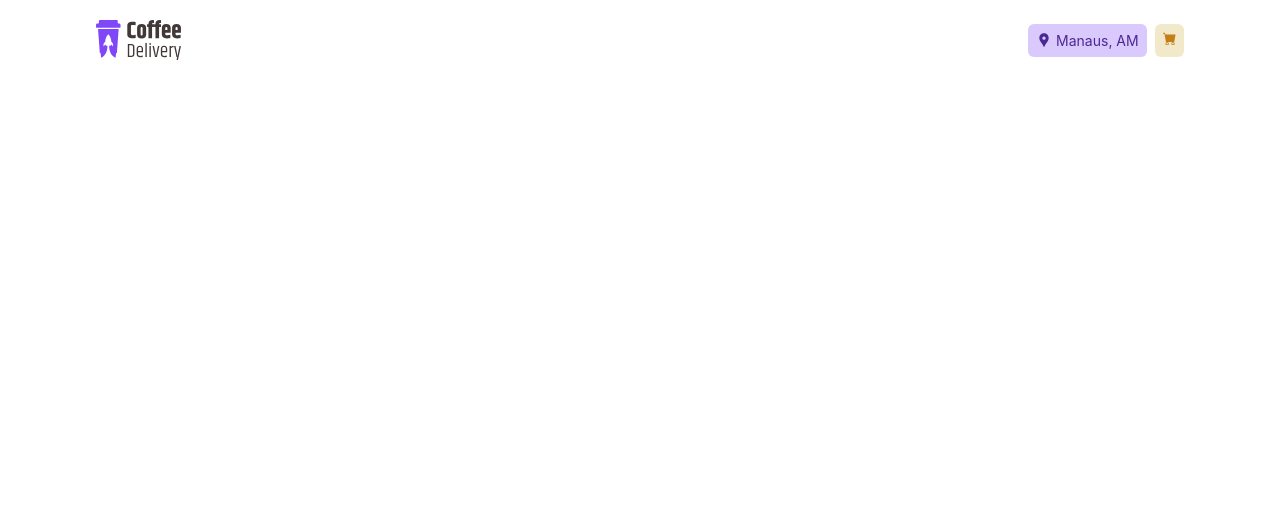
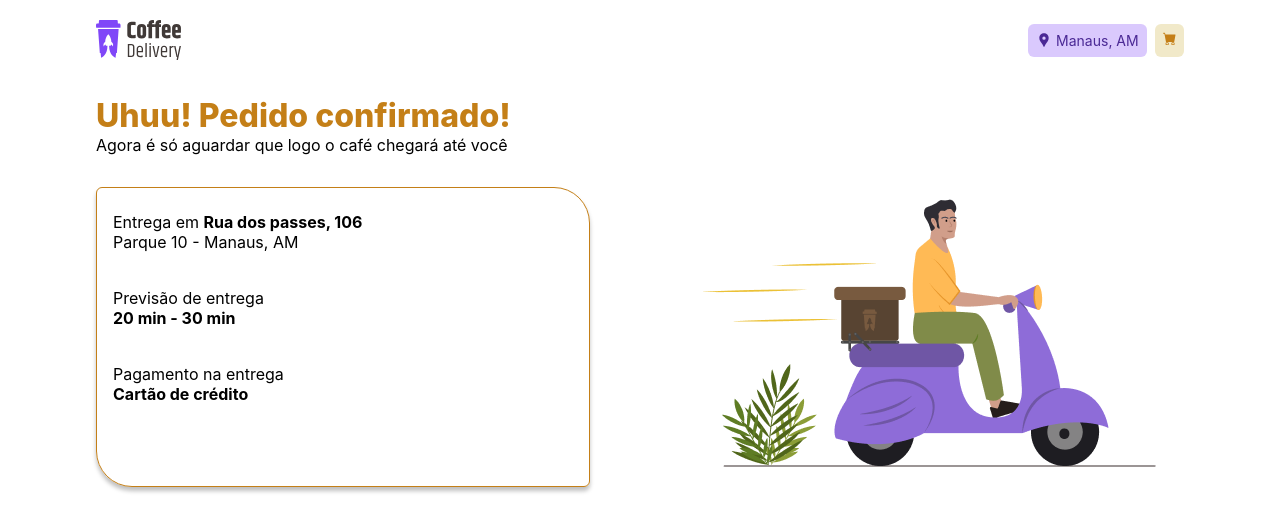
Before and after one commit to flavianahmias/rocket-coffee-delivery, a React (Create React App) app: page /finish in a window 1280 px wide. Shown: the top 532 px of the page. Built offline with nearby package versions, Linux system fonts and the light colour scheme.

Commit message:
feat: create finish page

```diff
--- a/src/pages/finish/index.js
+++ b/src/pages/finish/index.js
@@ -1,8 +1,44 @@
 import React from "react";
 import styles from "./styles.module.scss";
 
+import image from "../../assets/images/Illustration.png";
+
 function FinishPage() {
-  return <></>;
+  return (
+    <section className={styles.container}>
+      <div className={styles.header}>
+        <h3>Uhuu! Pedido confirmado!</h3>
+        <span>Agora é só aguardar que logo o café chegará até você</span>
+      </div>
+
+      <div className={styles.content}>
+        <div className={styles.infos}>
+          <div className={styles.block}>
+            <span>
+              Entrega em <strong>Rua dos passes, 106</strong>
+            </span>
+            <span>Parque 10 - Manaus, AM</span>
+          </div>
+          <div className={styles.block}>
+            <span>Previsão de entrega</span>
+            <span>
+              <strong>20 min - 30 min</strong>
+            </span>
+          </div>
+          <div className={styles.block}>
+            <span>Pagamento na entrega</span>
+            <span>
+              <strong>Cartão de crédito</strong>
+            </span>
+          </div>
+        </div>
+
+        <div className={styles.image}>
+          <img src={image} />
+        </div>
+      </div>
+    </section>
+  );
 }
 
 export default FinishPage;
--- a/src/pages/finish/styles.module.scss
+++ b/src/pages/finish/styles.module.scss
@@ -0,0 +1,47 @@
+.container {
+  .header {
+    display: flex;
+    flex-direction: column;
+
+    h3 {
+      font-size: 32px;
+      font-style: normal;
+      font-weight: 800;
+      color: #c47f17;
+      margin: 0;
+    }
+  }
+
+  .content {
+    display: flex;
+    flex-direction: row;
+    justify-content: center;
+    gap: 100px;
+    margin-top: 2rem;
+
+    .infos {
+      width: 500px;
+      height: 300px;
+      border-radius: 6px 36px;
+      border: 1px solid #c47f17;
+      box-shadow: 0px 4px 4px 0px rgba(0, 0, 0, 0.25);
+
+      padding: 1rem;
+      box-sizing: border-box;
+      gap: 20px;
+      display: flex;
+      flex-direction: column;
+
+      .block {
+        display: flex;
+        flex-direction: column;
+        margin-block: 0.5rem;
+      }
+    }
+
+    .image {
+      width: 500px;
+      height: 300px;
+    }
+  }
+}
```
Also changed, not shown: src/assets/images/Illustration.png (added).
